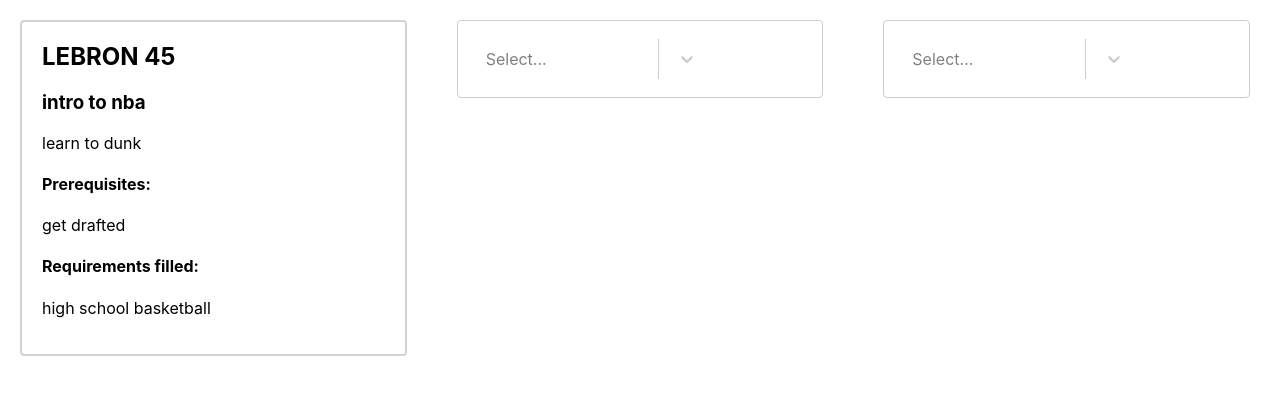
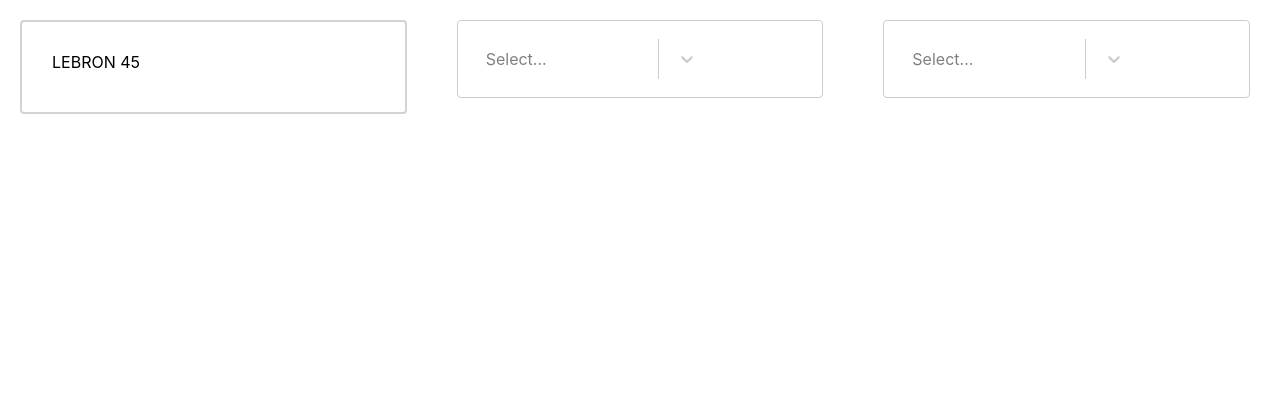
Before and after one commit to al3xbro/MyDeRP, a React (Create React App) app: page / in a window 1280 px wide. Shown: the top 394 px of the page. Built offline with nearby package versions, Linux system fonts and the light colour scheme.

Commit message:
react collapsible component

```diff
--- a/package.json
+++ b/package.json
@@ -7,6 +7,7 @@
     "@testing-library/react": "^13.4.0",
     "@testing-library/user-event": "^13.5.0",
     "react": "^18.2.0",
+    "react-collapsible": "^2.10.0",
     "react-dom": "^18.2.0",
     "react-scripts": "5.0.1",
     "react-select": "^5.7.0",
--- a/src/components/Course.js
+++ b/src/components/Course.js
@@ -1,13 +1,15 @@
 import React from 'react'
+import Collapsible from 'react-collapsible';
 
 function Course({ code, title, desc, prereqs, reqs }) {
   return (
     <div className='Course-tile'>
-      <h2>{code}</h2>
-      <h3>{title}</h3>
-      <p>{desc}</p>
-      <p><h4>Prerequisites: </h4>{prereqs}</p>
-      <p><h4>Requirements filled: </h4>{reqs}</p>
+      <Collapsible trigger={code} transitionTime='100'>
+        <h3>{title}</h3>
+        <p>{desc}</p>
+        <p><h4>Prerequisites: </h4>{prereqs}</p>
+        <p><h4>Requirements filled: </h4>{reqs}</p>
+      </Collapsible>
     </div>
   )
 }
```
Also changed, not shown: 1 other file (tests, documents, lock files or other folders).
